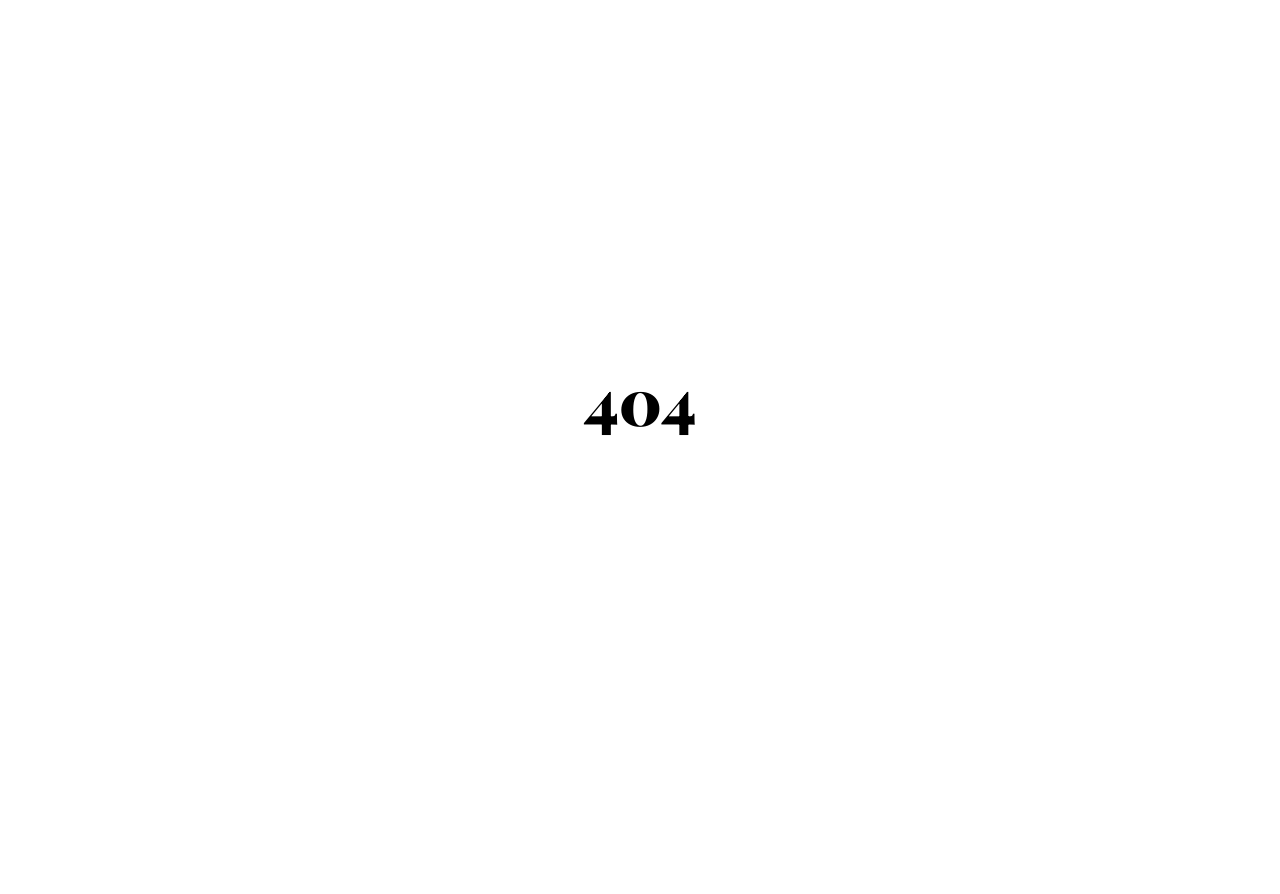
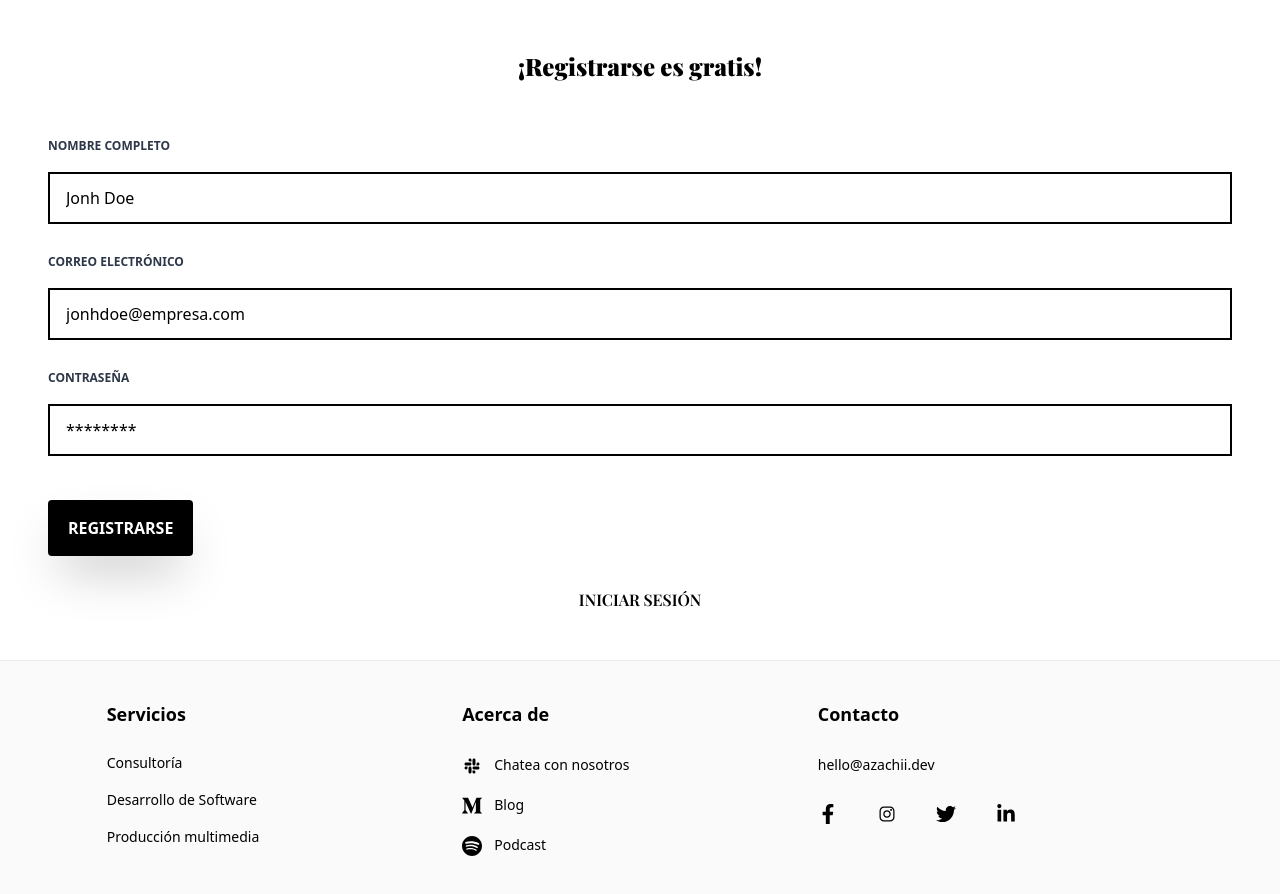
Before and after one commit to schorts99/waydda_frontend, a Next.js app: page /sign-in in a window 1280 px wide. Before the commit this address had no page. Shown: the top 894 px of the page. Before the commit the page ends 800 px from the top, so only its background shows below. Built offline with nearby package versions, Linux system fonts and the light colour scheme.

Commit message:
feat: Create sign up & sign in form

```diff
--- a/components/Layouts/Unauthenticated/index.jsx
+++ b/components/Layouts/Unauthenticated/index.jsx
@@ -18,7 +18,7 @@ import es from '../../../locales/layouts/es.json'
 import UnAuthenticatedHeader from "../../Headers/UnAuthenticaed";
 import Footer from "../../Footer";
 
-export default function LayoutUnAuthenticated({children, head}) {
+export default function LayoutUnAuthenticated({children, head, withHeader}) {
 	return (
 		<>
 			<Head>
@@ -26,15 +26,22 @@ export default function LayoutUnAuthenticated({children, head}) {
 				<link rel="icon" href="/favicon.ico"/>
 			</Head>
 			<main>
+				{withHeader &&
 				<UnAuthenticatedHeader elements={es.header.elements}/>
+				}
 				{children}
 			</main>
-			<Footer  locales={es.footer} />
+			<Footer locales={es.footer}/>
 		</>
 	)
 }
 
 LayoutUnAuthenticated.propTypes = {
 	children: PropTypes.any.isRequired,
-	head: PropTypes.object
+	head: PropTypes.object,
+	withHeader: PropTypes.bool
 }
+
+LayoutUnAuthenticated.defaultProps = {
+	withHeader: true
+}
--- a/components/RetailBanner/index.jsx
+++ b/components/RetailBanner/index.jsx
@@ -14,19 +14,19 @@
 
 export default function RetailBanner() {
 	return (
-		<div className="grid grid-cols-12 mb-12">
-			<div className="col-span-12 px-8 py-12 bg-purple-principal shadow-2xl rounded">
-				<div className="grid grid-cols-12">
-					<div className="col-span-12 md:col-span-6">
+		<div className="grid grid-cols-12 mb-12 mt-10">
+			<div className="col-span-12 px-8 py-12 md:py-20 md:px-12 bg-purple-principal shadow-2xl rounded">
+				<div className="grid grid-cols-12 items-center">
+					<div className="col-span-12 md:col-span-8">
 						<h2 className="text-2xl md:text-5xl text-white font-bold">¿Listo para llevar tu negocio al mundo
 							digital?</h2>
 						<h4 className="text-sm md:text-base text-white mt-5">
 							Cada semana se agregan nuevas actualizaciones y funcionalidades sin ningún costo.
 						</h4>
 					</div>
-					<div className="col-span-12 md:col-span-6 mt-6 md:mt-0">
+					<div className="col-span-12 md:col-span-4 mt-6 justify-end flex md:mt-0">
 						<button
-							className="bg-white hover:bg-purple-600 md:w-auto w-full px-4 py-4 text-purple-800 hover:text-white font-bold">
+							className="bg-white hover:bg-purple-600 md:w-auto w-full px-8 shadow-2xl py-4 text-purple-800 hover:text-white font-bold">
 							REGISTRARSE
 						</button>
 					</div>
--- /dev/null
+++ b/components/SignInForm/index.jsx
@@ -0,0 +1,53 @@
+/*
+ * Copyright (c) AzaChii and its affiliates. All Rights Reserved.
+ *
+ * Unauthorized copying of this file, via any medium is strictly prohibited
+ *
+ * Proprietary and confidential
+ *
+ * Written by Angel Mendez <hello@azachii.dev>, Jun 2020
+ *
+ * https://azachii.dev
+ *
+ * LICENSE file in the root directory of this source tree.
+ */
+
+import Link from "next/link";
+
+export default function SignInForm() {
+	return (
+		<div className="grid grid-cols-12 my-8 md:my-12">
+			<div className="col-span-12 mb-12 text-center">
+				<h1 className="text-2xl font-bold font-title">¡Registrarse es gratis!</h1>
+			</div>
+			<div className="col-span-12">
+				<Input placeholder="Jonh Doe" type={"text"} label={"Nombre completo"}/>
+				<Input placeholder="jonhdoe@empresa.com" type={"email"} label={"Correo electrónico"}/>
+				<Input placeholder="********" type={"password"} label={"Contraseña"}/>
+				<div className="col-span-12">
+					<button
+						disabled={true}
+						className="cursor-not-allowed bg-black md:w-auto w-full text-white text-white font-bold py-4 rounded mt-5 shadow-2xl px-5">REGISTRARSE
+					</button>
+				</div>
+				<div className="col-span-12 text-center uppercase font-title mt-8">
+					<Link href={"/"}>
+						<a>Iniciar sesión</a>
+					</Link>
+				</div>
+			</div>
+		</div>
+	)
+}
+
+const Input = ({label, placeholder, type}) => (
+	<div className="grid grid-cols-12 mb-6">
+		<div className="col-span-12 mb-4">
+			<label className="text-xs font-bold text-gray-800 uppercase">{label}</label>
+		</div>
+		<div className="col-span-12">
+			<input type={type} className="border-black border-2 w-full placeholder-black px-4 py-3"
+			       placeholder={placeholder}/>
+		</div>
+	</div>
+)
--- /dev/null
+++ b/locales/pages/sign-in.json
@@ -0,0 +1,5 @@
+{
+  "head": {
+    "title": "Iniciar sesión"
+  }
+}
--- /dev/null
+++ b/pages/sign-in.js
@@ -0,0 +1,31 @@
+/*
+ * Copyright (c) AzaChii and its affiliates. All Rights Reserved.
+ *
+ * Unauthorized copying of this file, via any medium is strictly prohibited
+ *
+ * Proprietary and confidential
+ *
+ * Written by Angel Mendez <hello@azachii.dev>, Jun 2020
+ *
+ * https://azachii.dev
+ *
+ * LICENSE file in the root directory of this source tree.
+ */
+
+import LayoutUnAuthenticated from "../components/Layouts/Unauthenticated";
+import {head} from '../locales/pages/sign-in.json'
+import Container from "../components/Container";
+import SignInForm from "../components/SignInForm";
+
+export default function SignInPage() {
+	return (
+		<LayoutUnAuthenticated
+			withHeader={false}
+			head={head}
+		>
+			<Container>
+				<SignInForm/>
+			</Container>
+		</LayoutUnAuthenticated>
+	)
+}
--- a/tailwind.config.js
+++ b/tailwind.config.js
@@ -9,6 +9,8 @@ module.exports = {
 			},
 		},
 	},
-	variants: {},
+	variants: {
+		opacity: ['responsive', 'hover', 'focus', 'disabled'],
+	},
 	plugins: [],
 }
```
